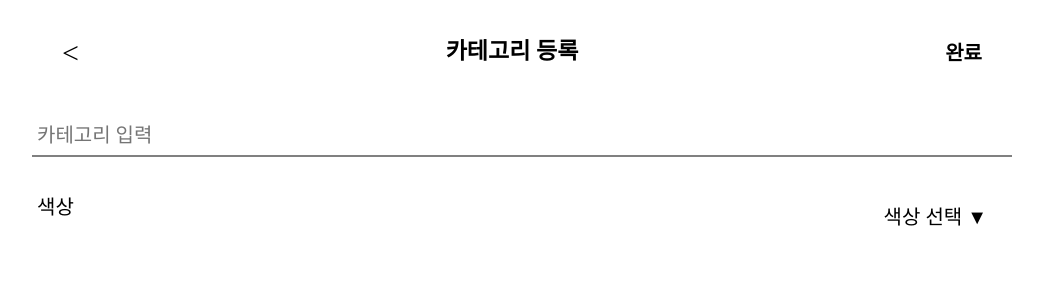
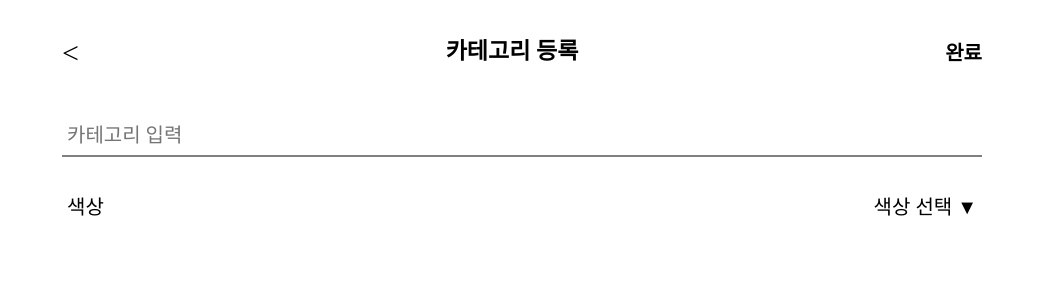
Before and after one commit to 9oormthon-time-capsule/time-capsule-FE, a React (Vite) app: page /todo/category/new in a window 1280 px wide. Shown: the top 300 px of the page, without its empty margins (118-1161 px from the left). Built offline with nearby package versions, Linux system fonts and the light colour scheme; a web font is replaced by a local one.

Commit message:
refactor: 카테고리 페이지, 등록 페이지 레이아웃 조정

```diff
--- a/src/pages/todo/category/CategoryPage.tsx
+++ b/src/pages/todo/category/CategoryPage.tsx
@@ -19,7 +19,7 @@ const CategoryList = styled.div`
 	flex-direction: column;
     align-items: flex-start;
 	width: 100%;
-	padding: 10px 150px;
+	padding: 10px 180px;
 	gap: 20px;
 `;
 
--- a/src/pages/todo/category/CategoryRegisterPage.tsx
+++ b/src/pages/todo/category/CategoryRegisterPage.tsx
@@ -49,7 +49,7 @@ const Wrapper = styled.div`
 	display: flex;
 	flex-direction: column;
 	width: 100%;
-	padding: 10px 150px;
+	padding: 10px 180px;
 `;
 
 const CategoryInput = styled.input`
@@ -76,7 +76,6 @@ const UnderLine = styled.div`
 `;
 
 const DropdownButton = styled.button`
-	padding: 10px 20px;
 	cursor: pointer;
 `;
 
```
